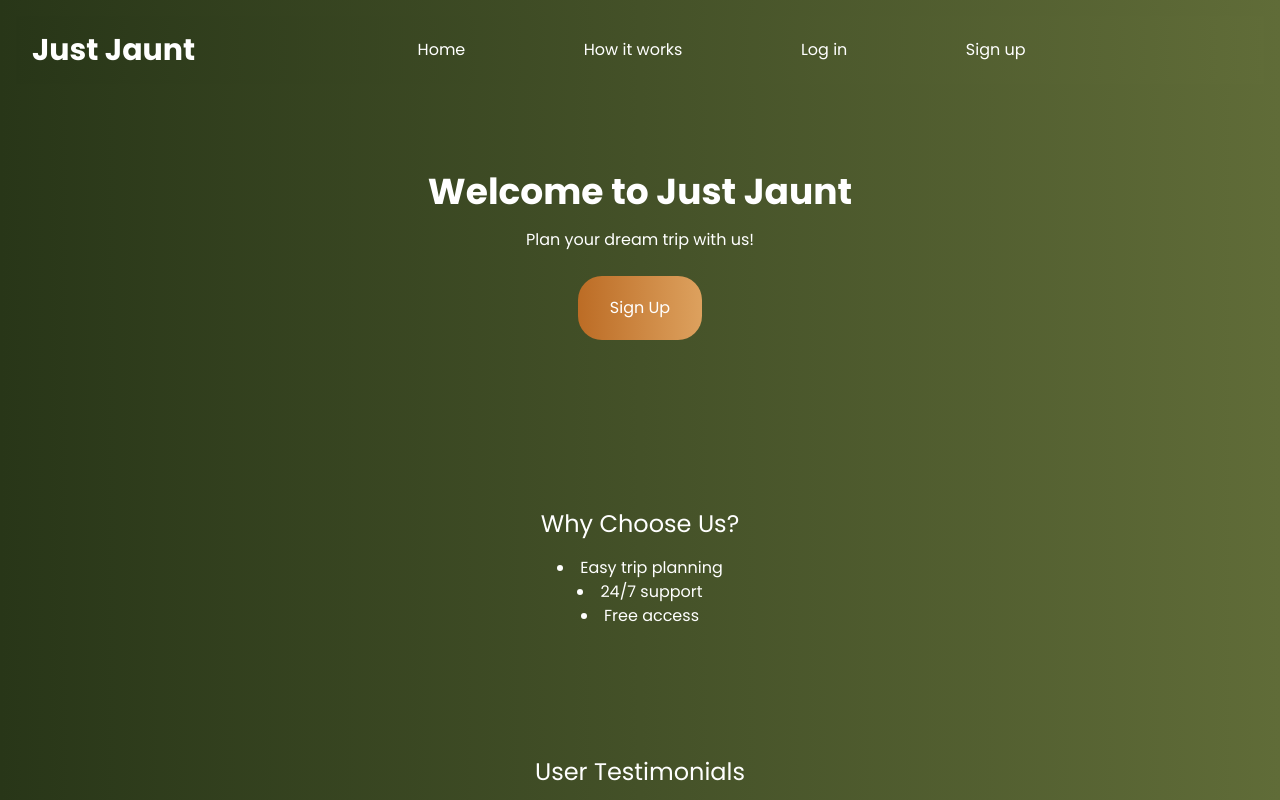
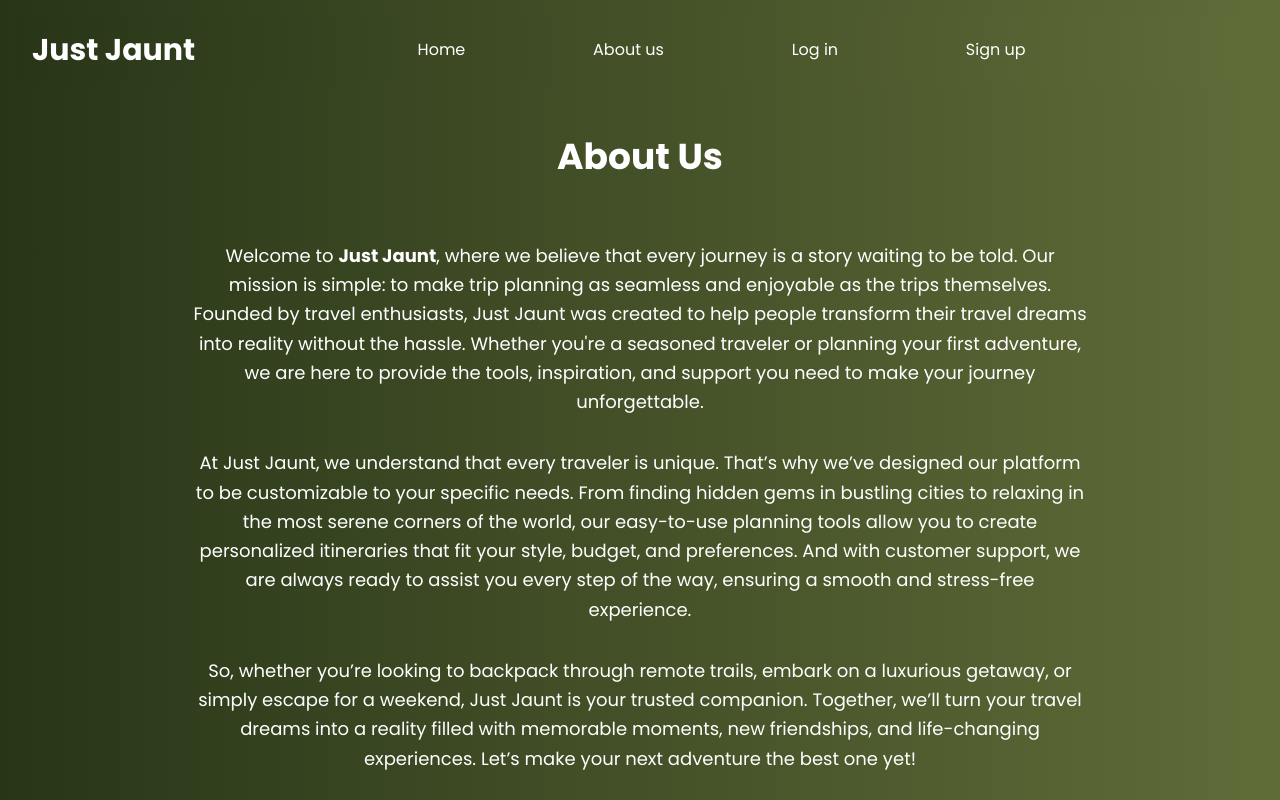
Before and after one commit to PWidla/JustJaunt, a React (Vite) app in the folder Client/: page /aboutus in a window 1280 px wide. Shown: the top 800 px of the page. Built offline with nearby package versions, Linux system fonts and the light colour scheme.

Commit message:
react router. about us page

```diff
--- a/Client/src/App.tsx
+++ b/Client/src/App.tsx
@@ -1,11 +1,10 @@
-import LandingPage from "./components/Layout/LandingPage/LandingPage";
+import { AuthProvider } from "./context/AuthProvider";
 import MainLayout from "./components/Layout/MainLayout/MainLayout";
-import { AuthProvider } from "./context/AuthProvider";
 
 const App = () => {
   return (
     <AuthProvider>
-      <MainLayout mainContent={<LandingPage />} />
+      <MainLayout />
     </AuthProvider>
   );
 };
--- a/Client/src/components/Layout/MainLayout/MainLayout.tsx
+++ b/Client/src/components/Layout/MainLayout/MainLayout.tsx
@@ -1,19 +1,15 @@
-import { ReactNode } from "react";
+import { Outlet } from "react-router";
 import Footer from "../Footer/Footer";
 import NavBar from "../NavBar/NavBar";
 
-type MainLayoutProps = {
-  mainContent: ReactNode;
-};
-
-const MainLayout = ({ mainContent }: MainLayoutProps) => {
+const MainLayout = () => {
   return (
     <div className="flex flex-col min-h-screen">
       <header className="bg-gradient-to-r from-dark-green to-light-green text-white p-4">
         <NavBar />
       </header>
       <main className="flex-grow flex items-center justify-center">
-        {mainContent}
+        <Outlet />
       </main>
       <footer className="bg-gradient-to-r from-dark-green to-light-green text-white p-4">
         <Footer />
--- a/Client/src/components/Layout/NavBar/NavBar.tsx
+++ b/Client/src/components/Layout/NavBar/NavBar.tsx
@@ -2,6 +2,7 @@ import { useEffect, useRef, useState } from "react";
 import { useAuth } from "../../../context/AuthProvider";
 import { AiOutlineClose, AiOutlineMenu } from "react-icons/ai";
 import "./NavBar.css";
+import { Link } from "react-router-dom";
 
 const NavBar = () => {
   const { isLoggedIn, login, logout, signup } = useAuth();
@@ -27,9 +28,11 @@ const NavBar = () => {
   return (
     <nav className="bg-gradient-to-r from-dark-green to-light-green p-4 font-primaryRegular">
       <div className="flex justify-between items-center w-full">
-        <div className="text-3xl font-primaryBold hover:text-yellow-700 hover:font-bold hover:underline transition duration-200">
-          Just Jaunt
-        </div>
+        <Link to="/">
+          <div className="text-3xl font-primaryBold hover:text-yellow-700 hover:font-bold hover:underline transition duration-200">
+            Just Jaunt
+          </div>
+        </Link>
 
         {/* hamburger menu btn */}
         <div className="md:hidden">
@@ -44,8 +47,13 @@ const NavBar = () => {
 
         {/* desktop menu */}
         <ul className="hidden md:flex justify-between items-center w-full max-w-[50%] mx-auto space-x-6 text-white">
-          <li className="nav-item">Home</li>
-          <li className="nav-item">How it works</li>
+          <Link to="/">
+            <li className="nav-item">Home</li>
+          </Link>
+          <Link to="/aboutus">
+            <li className="nav-item">About us</li>
+          </Link>
+
           {isLoggedIn ? (
             <>
               <li className="nav-item">Plan a trip</li>
@@ -82,8 +90,12 @@ const NavBar = () => {
             <AiOutlineClose size={30} />
           </button>
           <ul className="flex flex-col space-y-6 mt-8 pl-6">
-            <li className="nav-item">Home</li>
-            <li className="nav-item">How it works</li>
+            <Link to="/">
+              <li className="nav-item">Home</li>
+            </Link>
+            <Link to="/aboutus">
+              <li className="nav-item">About us</li>
+            </Link>
             {isLoggedIn ? (
               <>
                 <li className="nav-item">Plan a trip</li>
--- a/Client/src/main.tsx
+++ b/Client/src/main.tsx
@@ -1,10 +1,11 @@
-import { StrictMode } from 'react'
-import { createRoot } from 'react-dom/client'
-import App from './App.tsx'
-import './index.css'
+import { StrictMode } from "react";
+import { createRoot } from "react-dom/client";
+import "./index.css";
+import { RouterProvider } from "react-router-dom";
+import { router } from "./routes/Routes";
 
-createRoot(document.getElementById('root')!).render(
+createRoot(document.getElementById("root")!).render(
   <StrictMode>
-    <App />
-  </StrictMode>,
-)
+    <RouterProvider router={router} />
+  </StrictMode>
+);
--- /dev/null
+++ b/Client/src/pages/AboutPage/AboutPage.tsx
@@ -0,0 +1,40 @@
+const AboutPage = () => {
+  return (
+    <div className="flex flex-col items-center justify-center bg-gradient-to-r from-dark-green to-light-green text-white w-full min-h-screen space-y-8 p-8 font-primaryRegular">
+      <h1 className="text-4xl font-primaryBold mb-8">About Us</h1>
+      <p className="text-lg leading-relaxed max-w-4xl text-center">
+        Welcome to <span className="font-primaryBold">Just Jaunt</span>, where
+        we believe that every journey is a story waiting to be told. Our mission
+        is simple: to make trip planning as seamless and enjoyable as the trips
+        themselves. Founded by travel enthusiasts, Just Jaunt was created to
+        help people transform their travel dreams into reality without the
+        hassle. Whether you're a seasoned traveler or planning your first
+        adventure, we are here to provide the tools, inspiration, and support
+        you need to make your journey unforgettable.
+      </p>
+      <p className="text-lg leading-relaxed max-w-4xl text-center">
+        At Just Jaunt, we understand that every traveler is unique. That’s why
+        we’ve designed our platform to be customizable to your specific needs.
+        From finding hidden gems in bustling cities to relaxing in the most
+        serene corners of the world, our easy-to-use planning tools allow you to
+        create personalized itineraries that fit your style, budget, and
+        preferences. And with customer support, we are always ready to assist
+        you every step of the way, ensuring a smooth and stress-free experience.
+      </p>
+      <p className="text-lg leading-relaxed max-w-4xl text-center">
+        So, whether you’re looking to backpack through remote trails, embark on
+        a luxurious getaway, or simply escape for a weekend, Just Jaunt is your
+        trusted companion. Together, we’ll turn your travel dreams into a
+        reality filled with memorable moments, new friendships, and
+        life-changing experiences. Let’s make your next adventure the best one
+        yet!
+      </p>
+      <p className="text-lg leading-relaxed max-w-4xl text-center">
+        Thank you for choosing Just Jaunt. Here’s to endless adventures and
+        unforgettable journeys. Your story starts here.
+      </p>
+    </div>
+  );
+};
+
+export default AboutPage;
--- a/Client/src/components/Layout/LandingPage/LandingPage.tsx
+++ b/Client/src/pages/LandingPage/LandingPage.tsx
@@ -1,4 +1,4 @@
-import { useAuth } from "../../../context/AuthProvider";
+import { useAuth } from "../../context/AuthProvider";
 
 const LandingPage = () => {
   const { isLoggedIn, signup } = useAuth();
--- /dev/null
+++ b/Client/src/routes/Routes.tsx
@@ -0,0 +1,15 @@
+import { createBrowserRouter } from "react-router-dom";
+import App from "../App";
+import LandingPage from "../pages/LandingPage/LandingPage";
+import AboutPage from "../pages/AboutPage/AboutPage";
+
+export const router = createBrowserRouter([
+  {
+    path: "/",
+    element: <App />,
+    children: [
+      { path: "", element: <LandingPage /> },
+      { path: "aboutus", element: <AboutPage /> },
+    ],
+  },
+]);
```
